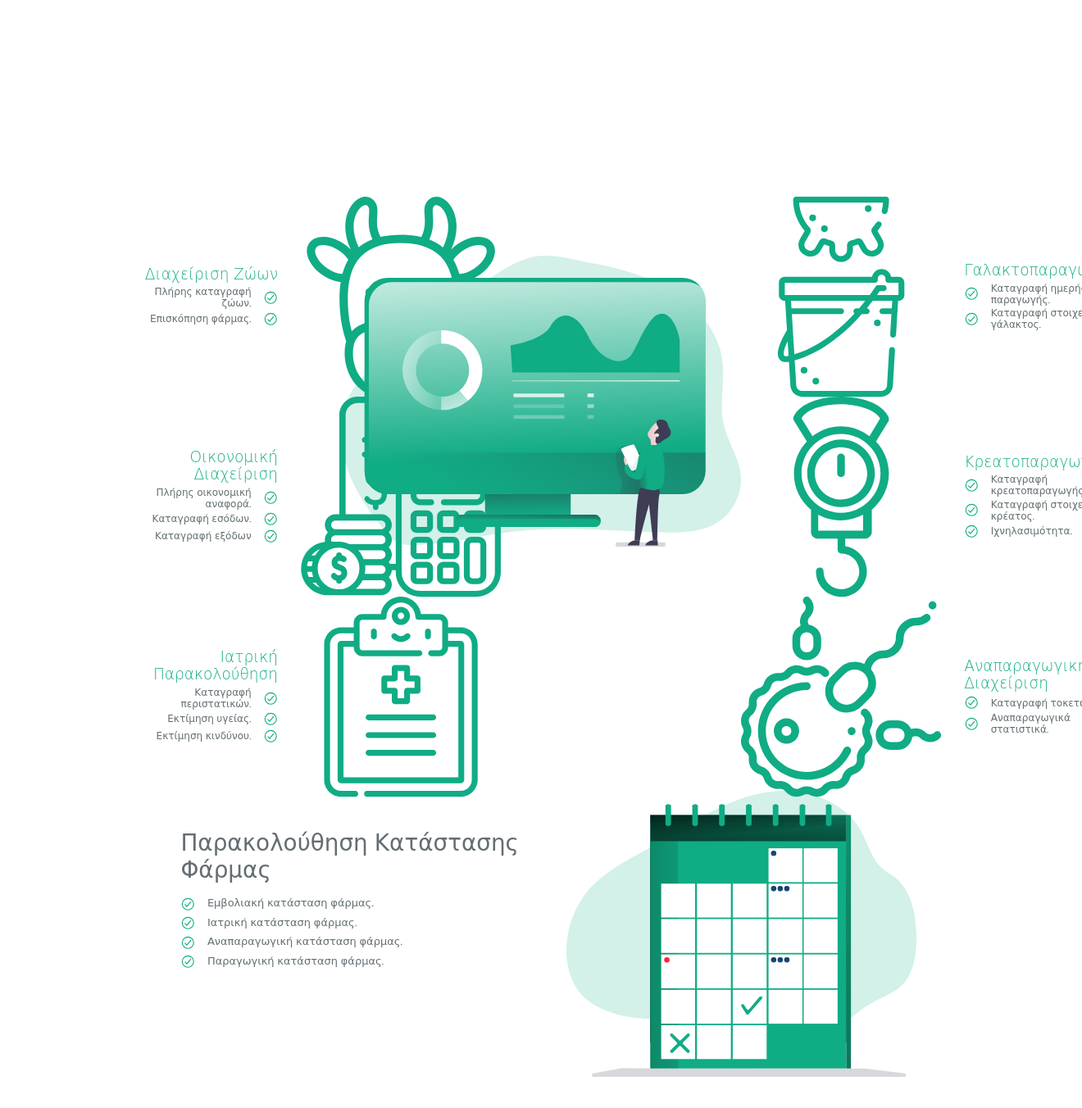
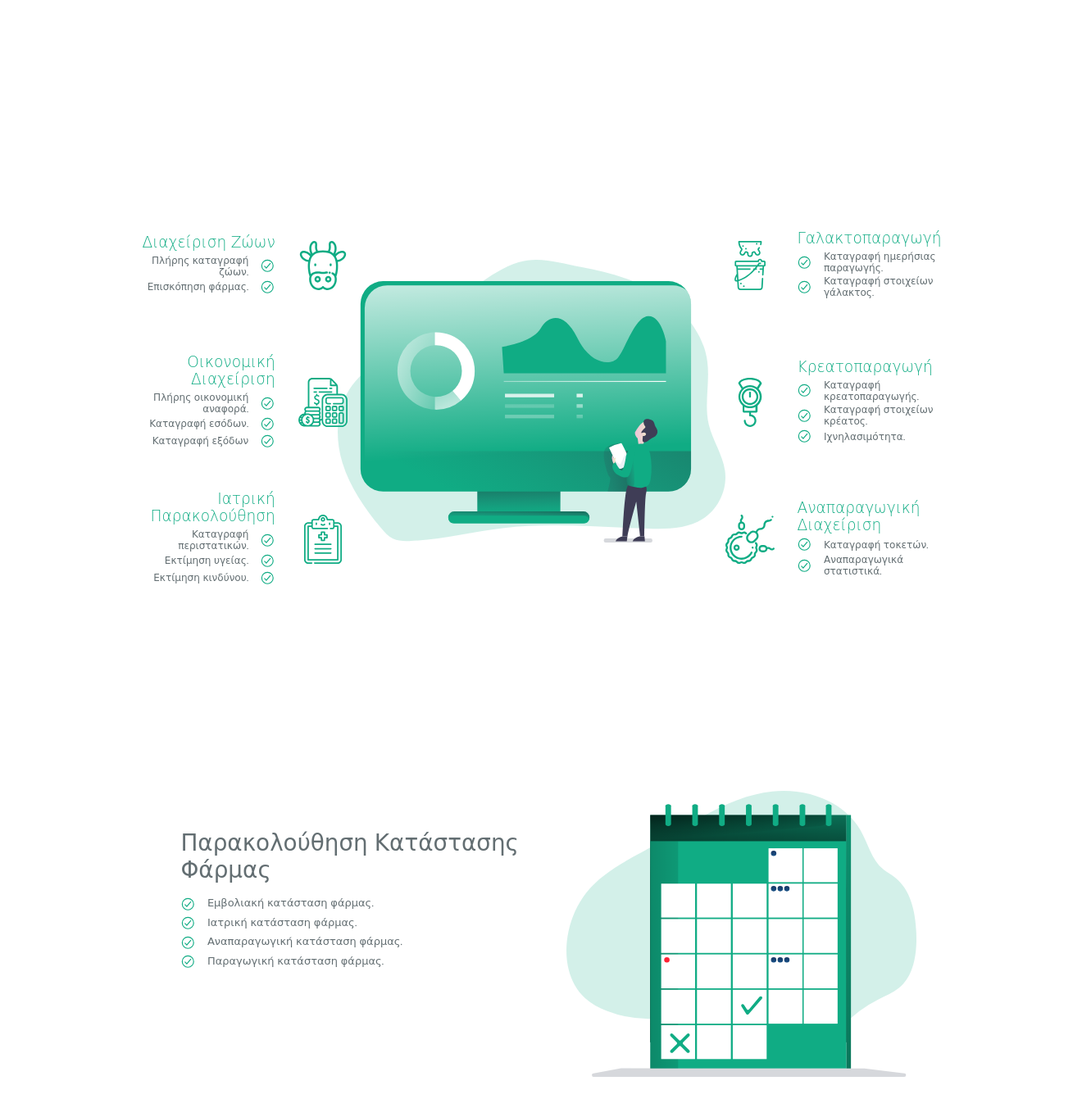
Before and after one commit to NikosTsoukaras/My_Farm, a PHP site: page / in a window 1320 px wide; the page is wider, and only the part inside the window is pictured. Shown: the part 2119-3471 px from the top of that part at 82% size. Run offline with PHP 8.4, Linux system fonts and the light colour scheme; some libraries are stand-ins or nearby versions.

Commit message:
Update style.css

```diff
--- a/css/style.css
+++ b/css/style.css
@@ -401,6 +401,8 @@ footer {
   .main-features__item--icon {
     align-self: center;
     flex: 0 0 20%;
+    width: 60px;
+    max-width: 60px;
     fill: #10ac84;
     overflow: visible; }
   .main-features__item--bullet {
```
